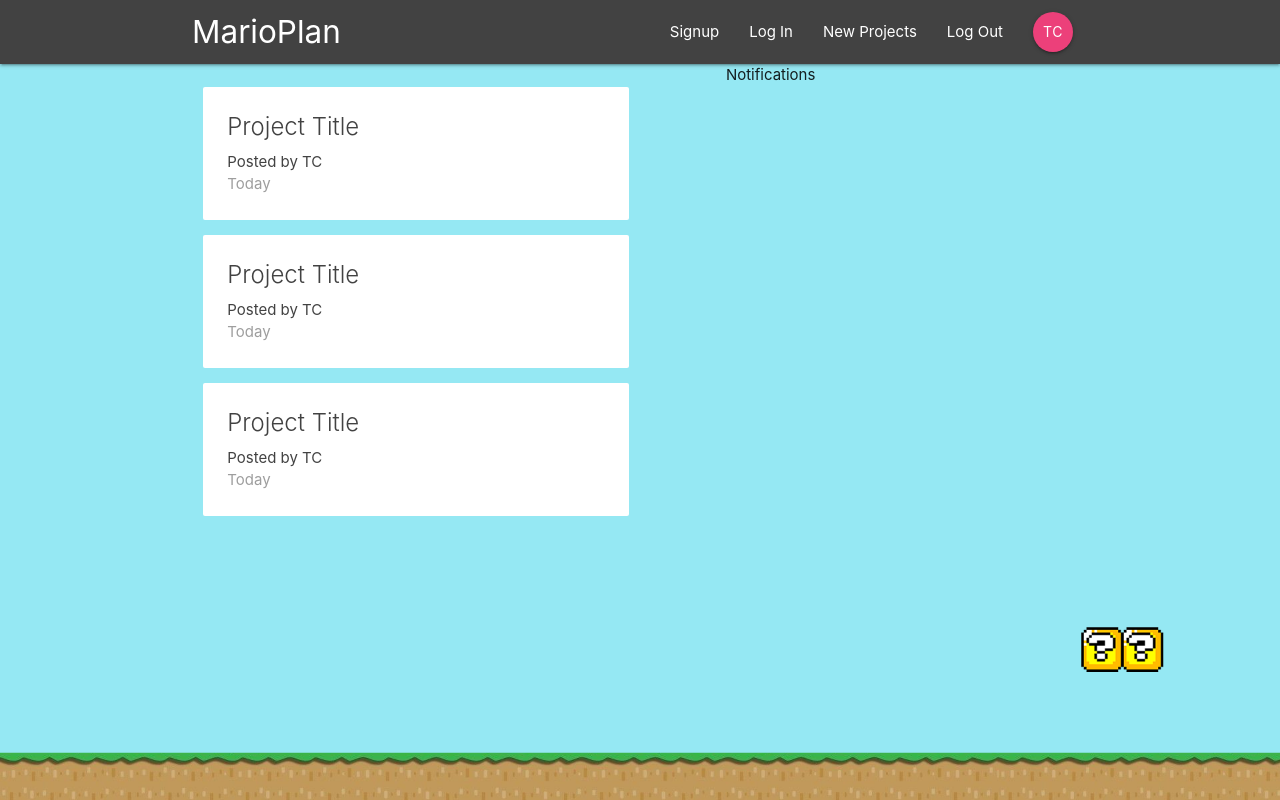
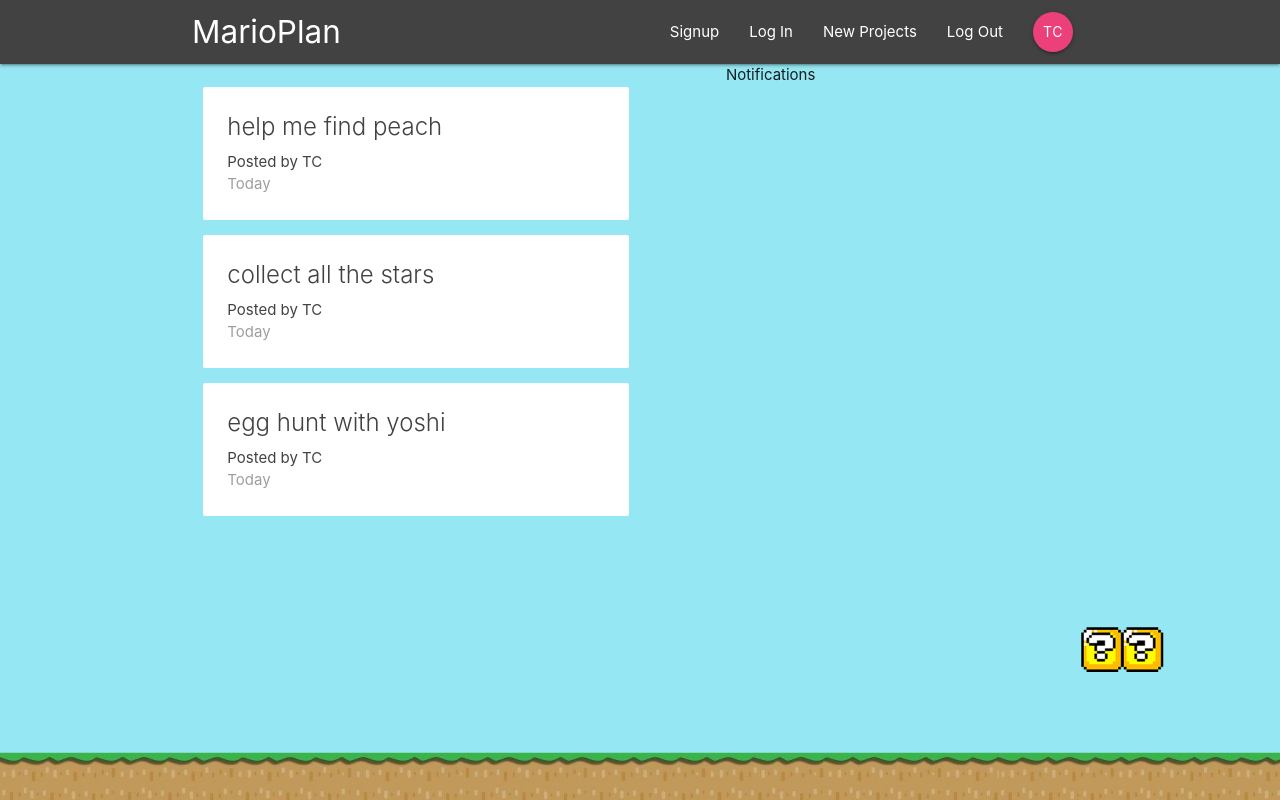
Before and after one commit to travischantravis/react-firebase, a React (Create React App) app: page / in a window 1280 px wide. Built offline with nearby package versions, Linux system fonts and the light colour scheme.

Commit message:
pass data from redux

```diff
--- a/src/components/dashboard/Dashboard.js
+++ b/src/components/dashboard/Dashboard.js
@@ -1,14 +1,18 @@
 import React, { Component } from "react";
 import Notifications from "./Notifications";
 import ProjectList from "../projects/ProjectList";
+import { connect } from "react-redux";
 
 class Dashboard extends Component {
   render() {
+    // console.log(this.props);
+    const { projects } = this.props;
+
     return (
       <div className="dashboard container">
         <div className="row">
           <div className="col s12 m6">
-            <ProjectList />
+            <ProjectList projects={projects} />
           </div>
           <div className="col s12 m5 offset-m1">
             <Notifications />
@@ -19,4 +23,11 @@ class Dashboard extends Component {
   }
 }
 
-export default Dashboard;
+const mapStateToProps = (state) => {
+  return {
+    projects: state.project.projects,
+  };
+};
+
+// connect react component with redux store
+export default connect(mapStateToProps)(Dashboard);
--- a/src/components/projects/ProjectList.js
+++ b/src/components/projects/ProjectList.js
@@ -1,12 +1,13 @@
 import React from "react";
 import ProjectSummary from "./ProjectSummary";
 
-const ProjectList = () => {
+const ProjectList = ({ projects }) => {
   return (
     <div className="project-list section">
-      <ProjectSummary />
-      <ProjectSummary />
-      <ProjectSummary />
+      {projects &&
+        projects.map((project) => {
+          return <ProjectSummary project={project} key={project.id} />;
+        })}
     </div>
   );
 };
--- a/src/components/projects/ProjectSummary.js
+++ b/src/components/projects/ProjectSummary.js
@@ -1,10 +1,10 @@
 import React from "react";
 
-const ProjectSummary = () => {
+const ProjectSummary = ({ project }) => {
   return (
     <div className="card z-depth-0 project-summary">
       <div className="card-content grey-text text-darken-3">
-        <span className="card-title">Project Title</span>
+        <span className="card-title">{project.title}</span>
         <p>Posted by TC</p>
         <p className="grey-text">Today</p>
       </div>
--- a/src/store/reducers/projectReducer.js
+++ b/src/store/reducers/projectReducer.js
@@ -1,4 +1,10 @@
-const initState = {};
+const initState = {
+  projects: [
+    { id: "1", title: "help me find peach", content: "blah blah blah" },
+    { id: "2", title: "collect all the stars", content: "blah blah blah" },
+    { id: "3", title: "egg hunt with yoshi", content: "blah blah blah" },
+  ],
+};
 
 const projectReducer = (state = initState, action) => {
   return state;
```
